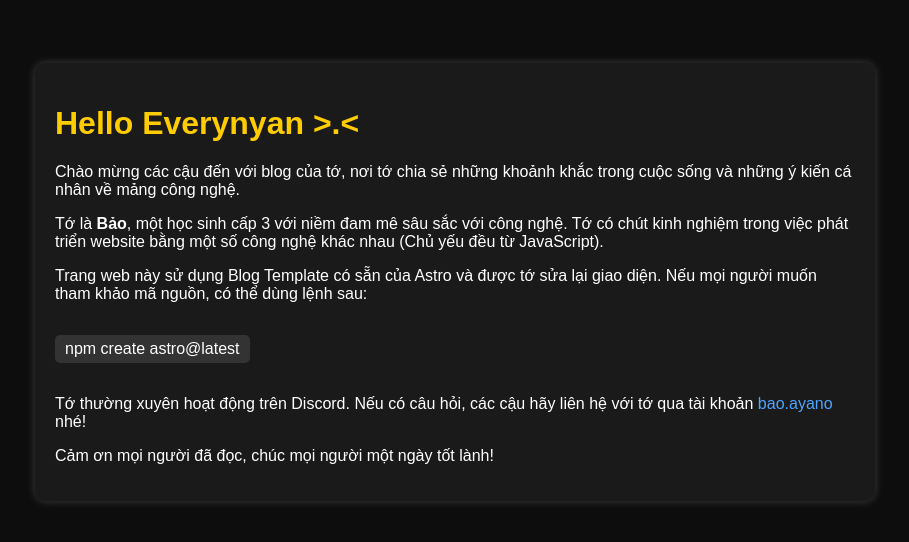
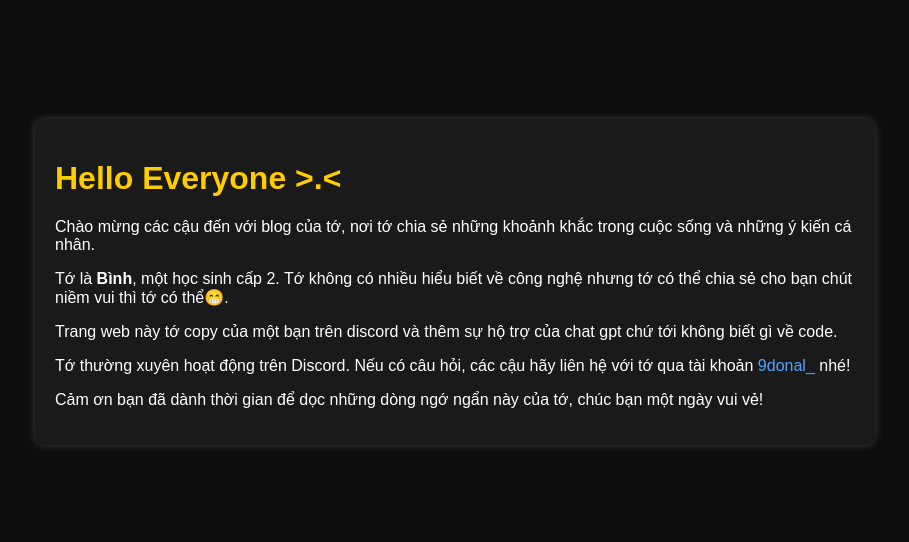
Before and after one commit to quagbinh/donal.tq, a plain HTML site: page index.html in a window 1280 px wide. Shown: the part 118-660 px from the top of the page, without its empty margins (185-1094 px from the left). Drawn offline with Linux system fonts and the light colour scheme.

Commit message:
Update index.html

```diff
--- a/index.html
+++ b/index.html
@@ -39,13 +39,12 @@
 </head>
 <body>
     <div class="container">
-        <h1>Hello Everynyan >.<</h1>
-        <p>Chào mừng các cậu đến với blog của tớ, nơi tớ chia sẻ những khoảnh khắc trong cuộc sống và những ý kiến cá nhân về mảng công nghệ.</p>
-        <p>Tớ là <strong>Bảo</strong>, một học sinh cấp 3 với niềm đam mê sâu sắc với công nghệ. Tớ có chút kinh nghiệm trong việc phát triển website bằng một số công nghệ khác nhau (Chủ yếu đều từ JavaScript).</p>
-        <p>Trang web này sử dụng Blog Template có sẵn của Astro và được tớ sửa lại giao diện. Nếu mọi người muốn tham khảo mã nguồn, có thể dùng lệnh sau:</p>
-        <p class="code">npm create astro@latest</p>
-        <p>Tớ thường xuyên hoạt động trên Discord. Nếu có câu hỏi, các cậu hãy liên hệ với tớ qua tài khoản <a href="#">bao.ayano</a> nhé!</p>
-        <p>Cảm ơn mọi người đã đọc, chúc mọi người một ngày tốt lành!</p>
+        <h1>Hello Everyone >.<</h1>
+        <p>Chào mừng các cậu đến với blog của tớ, nơi tớ chia sẻ những khoảnh khắc trong cuộc sống và những ý kiến cá nhân.</p>
+        <p>Tớ là <strong>Bình</strong>, một học sinh cấp 2. Tớ không có nhiều hiểu biết về công nghệ nhưng tớ có thể chia sẻ cho bạn chút niềm vui thì tớ có thể😁.</p>
+        <p>Trang web này tớ copy của một bạn trên discord và thêm sự hộ trợ của chat gpt chứ tới không biết gì về code. </p>
+        <p>Tớ thường xuyên hoạt động trên Discord. Nếu có câu hỏi, các cậu hãy liên hệ với tớ qua tài khoản <a href="#">9donal_</a> nhé!</p>
+        <p>Cảm ơn bạn đã dành thời gian để dọc những dòng ngớ ngẩn này của tớ, chúc bạn một ngày vui vẻ!</p>
     </div>
 </body>
 </html>
```
